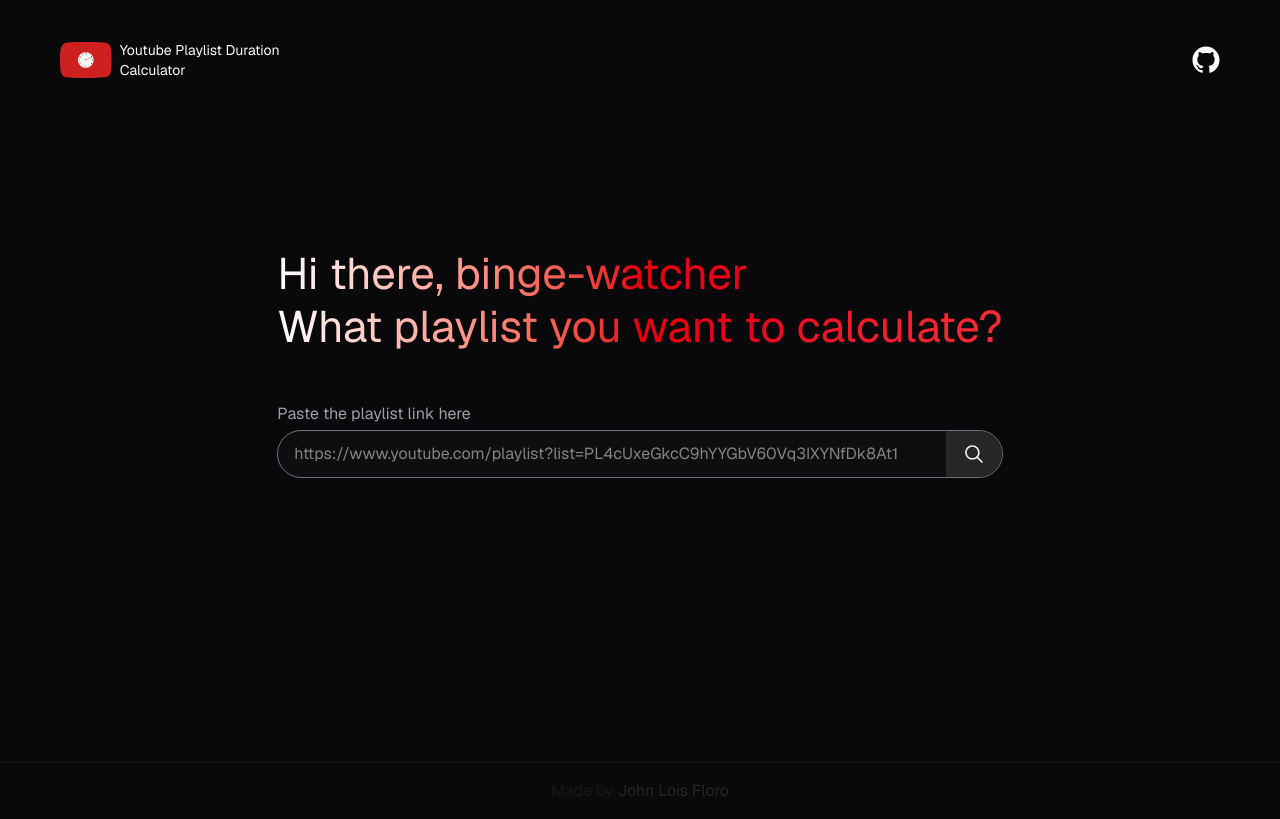
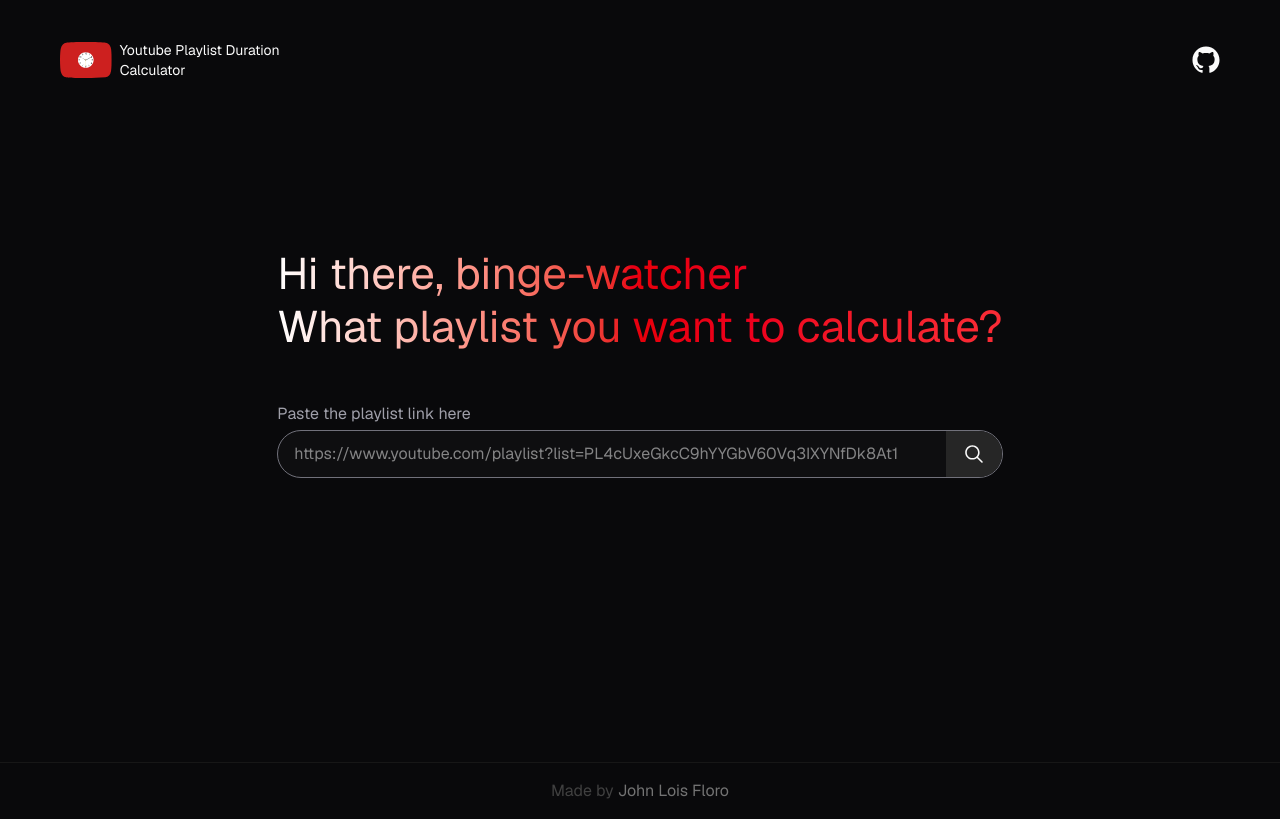
Before and after one commit to loifloro/yt-playlist-duration, a React (Vite) app in the folder frontend/: page / in a window 1280 px wide. Built offline with nearby package versions, Linux system fonts and the light colour scheme; no server answers.

Commit message:
Fix accessibilty issues

```diff
--- a/frontend/src/App.tsx
+++ b/frontend/src/App.tsx
@@ -14,6 +14,7 @@ export default function App() {
                     <a
                         href="https://github.com/loifloro/yt-playlist-duration"
                         target="_blank"
+                        title="Github Repository"
                     >
                         <GitHubLogoIcon className="cursor-pointer h-6 w-6 sm:h-7 sm:w-7" />
                     </a>
@@ -32,12 +33,12 @@ export default function App() {
                 </div>
             </main>
             <footer className="flex justify-center p-4 border-t-[1px] border-y-neutral-900">
-                <p className="text-center text-neutral-900">
+                <p className="text-center text-neutral-700">
                     Made by&nbsp;
                     <a
                         href="https://loix.vercel.app/"
                         target="_blank"
-                        className="text-neutral-800"
+                        className="text-neutral-500"
                     >
                         John Lois Floro
                     </a>
--- a/frontend/src/components/RecentSearch.tsx
+++ b/frontend/src/components/RecentSearch.tsx
@@ -92,9 +92,9 @@ export default function RecentSearch() {
 
     return (
         <motion.div ref={ref} className="my-20" animate={{ opacity: opacity }}>
-            <h3 className="mb-3 text-[1.25rem] leading-[1.3] md:text-[1.5rem] md:leading-[1.2]">
+            <h2 className="mb-3 text-[1.25rem] leading-[1.3] md:text-[1.5rem] md:leading-[1.2]">
                 Recent Searches
-            </h3>
+            </h2>
             <div className="flex flex-col gap-6">
                 {isLoading
                     ? Array.from({ length: 2 }, (_, index) => (
--- a/frontend/src/usages/react-hook-form/ReactHookForm.tsx
+++ b/frontend/src/usages/react-hook-form/ReactHookForm.tsx
@@ -137,6 +137,7 @@ export default function ReactHookForm() {
                     />
                     <button
                         type="submit"
+                        aria-label="Calculate Playlist"
                         className="bg-neutral-800 h-full px-4 cursor-pointer"
                     >
                         <MagnifyingGlassIcon className="fill-neutral-50 h-6 w-6" />
```
Also changed, not shown: 2 other files (tests, documents, lock files or other folders).
